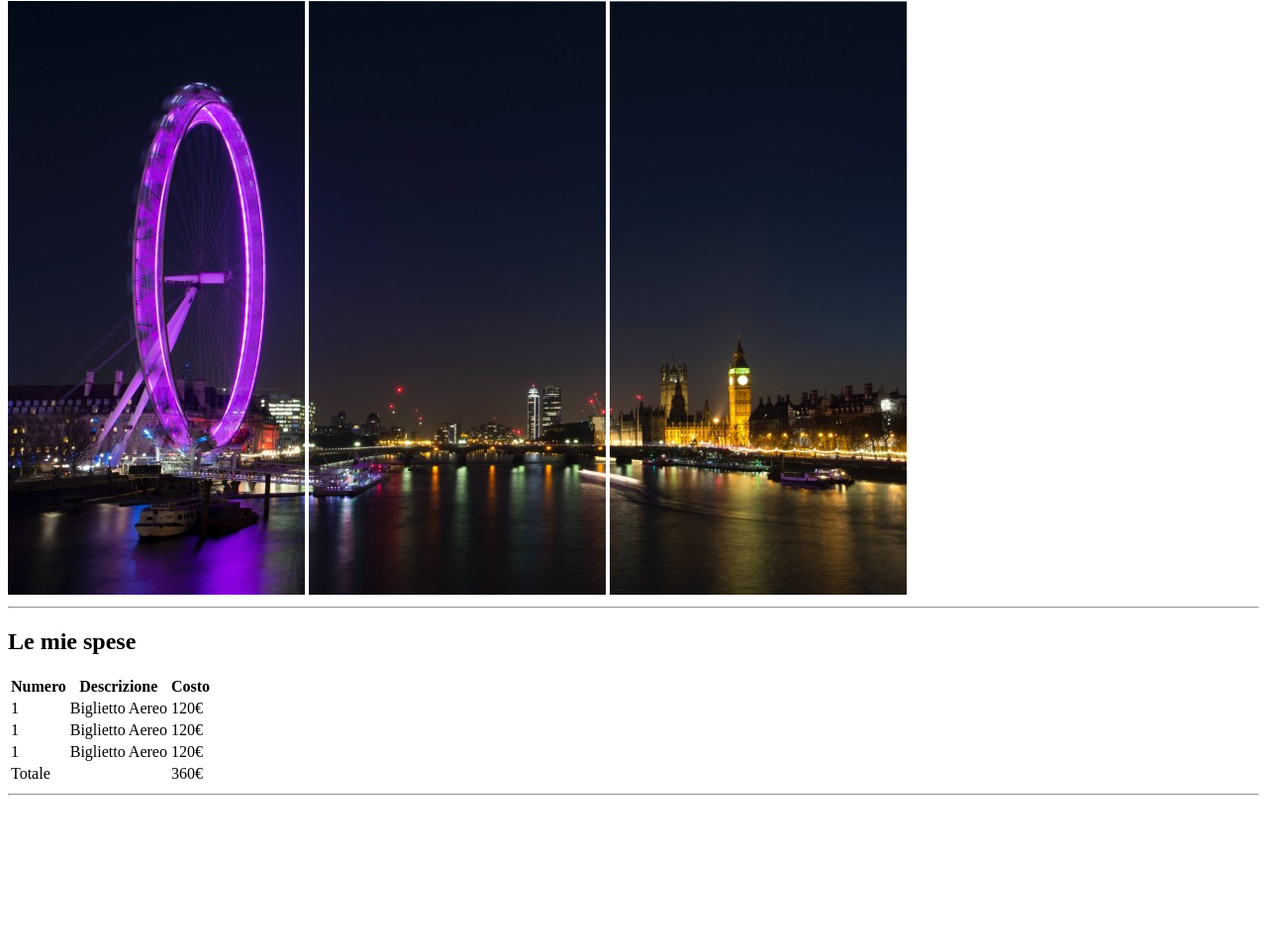
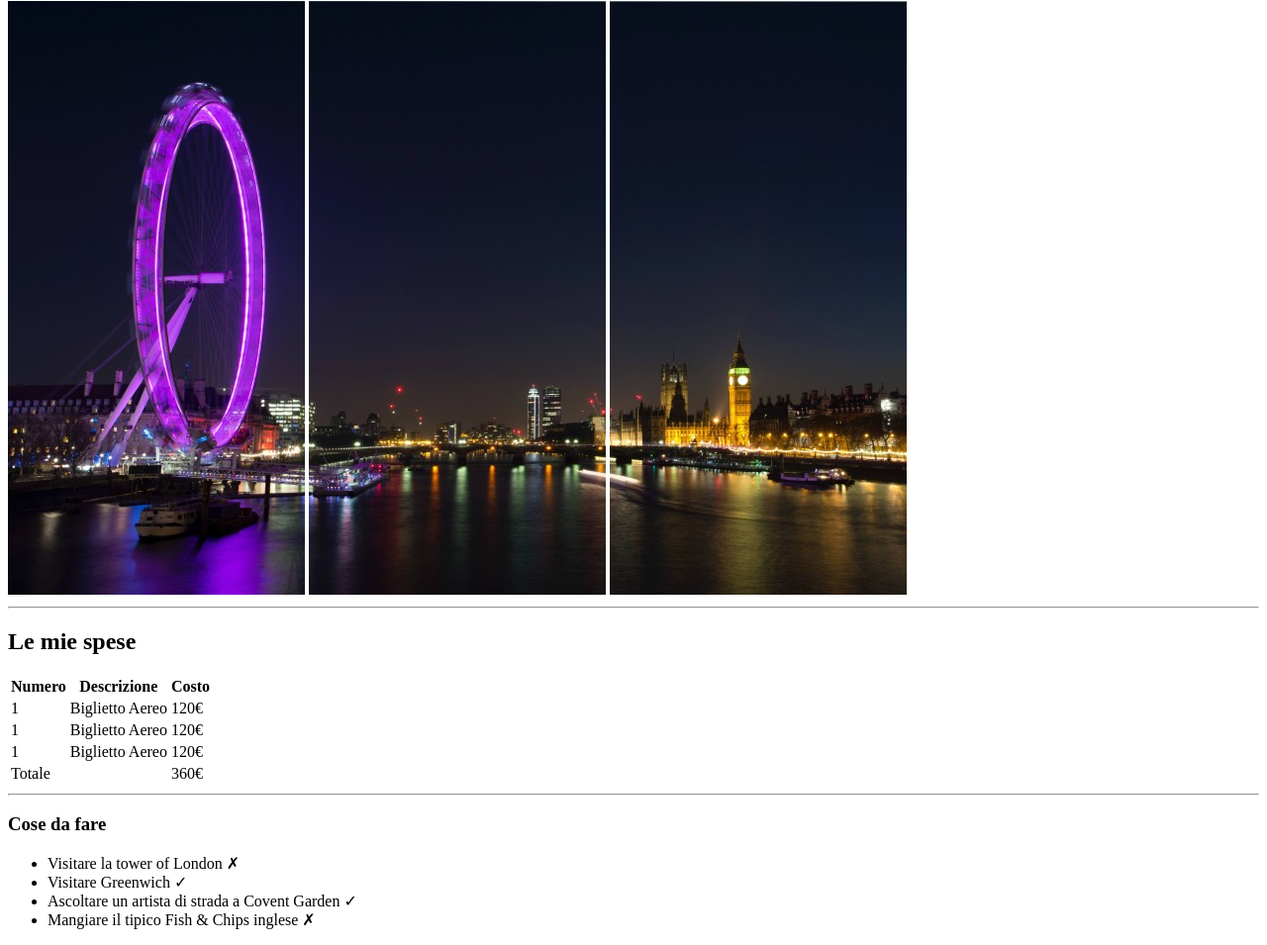
Before and after one commit to DiegoFatVega/html-london-trip, a plain HTML site: page index.html in a window 1280 px wide. Shown: the part 79-1034 px from the top of the page at 99% size. Before the commit the page ends 891 px from the top, so only its background shows below. Drawn offline with Linux system fonts and the light colour scheme.

Commit message:
To do list in the main

```diff
--- a/index.html
+++ b/index.html
@@ -61,6 +61,14 @@
         </table>
         <hr>
         <!-- Page Content-->
+        <h3> Cose da fare</h3>
+        <ul>
+            <li>Visitare la tower of London &#10007;</li>
+            <li>Visitare Greenwich &#10003;</li>
+            <li>Ascoltare un artista di strada a Covent Garden &#10003;</li>
+            <li>Mangiare il tipico Fish & Chips inglese &#10007;</li>
+        </ul>
+
     </main>
 
 
```
